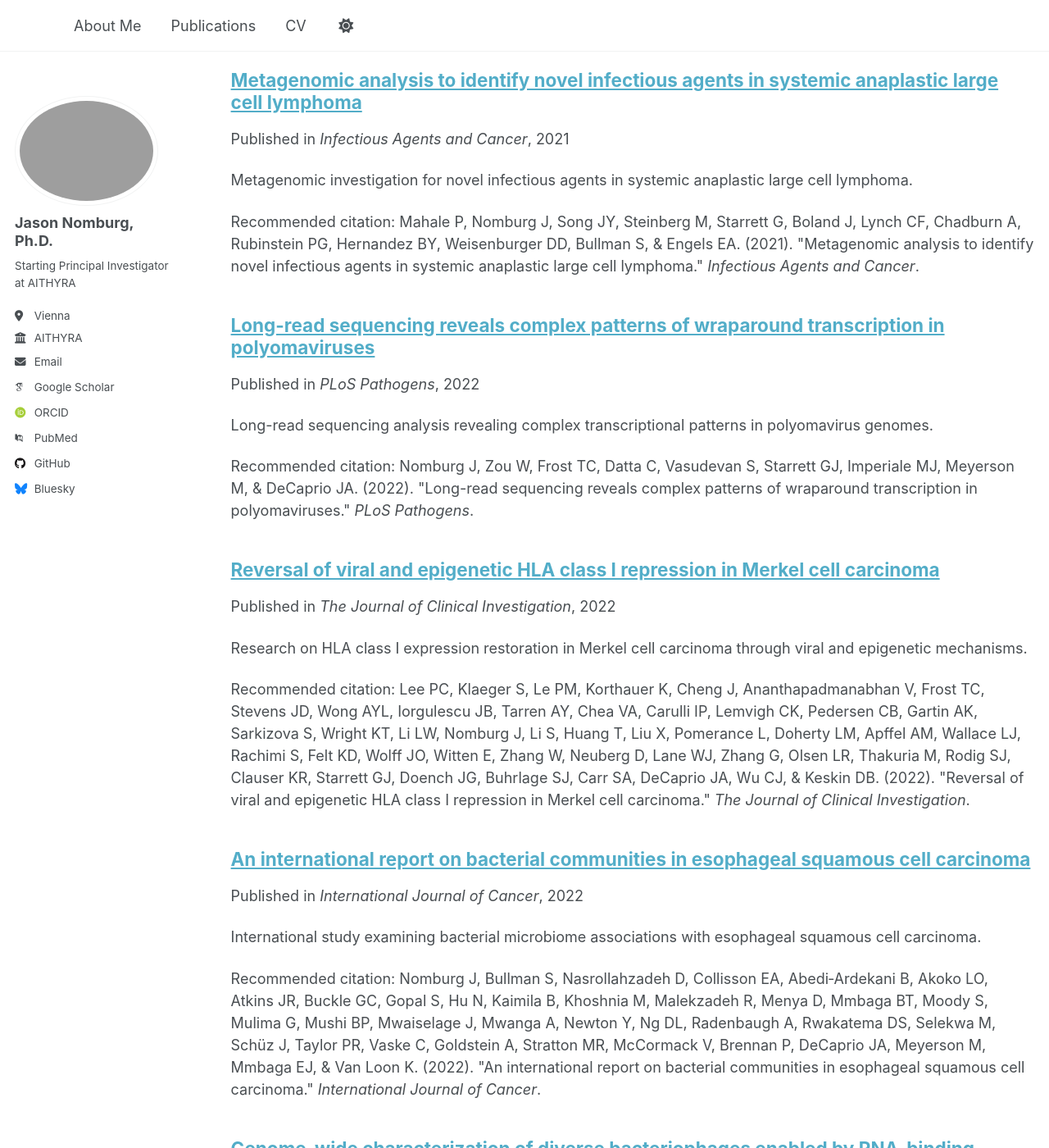
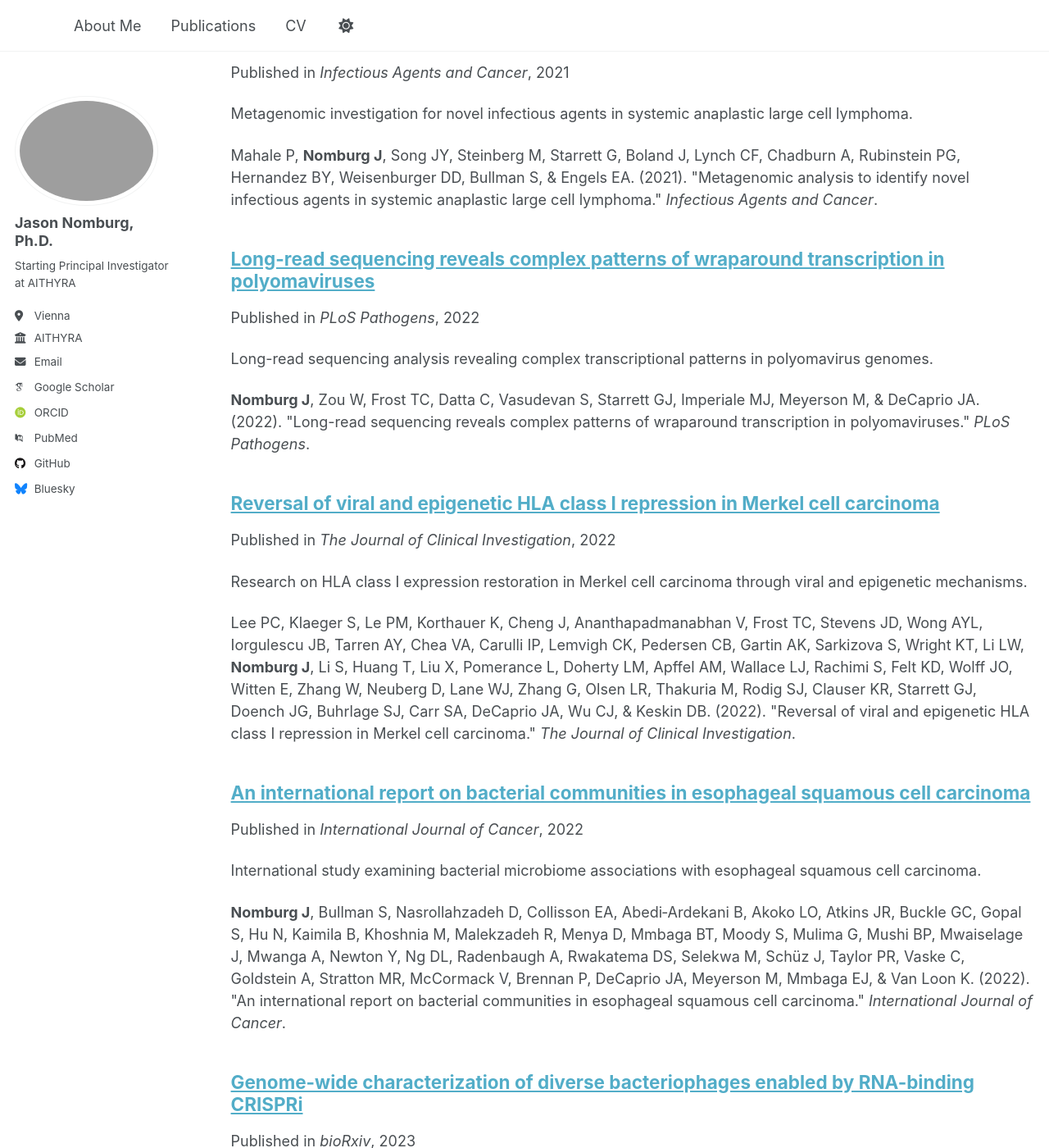
Before and after one commit to jnoms/jnoms.github.io, a Jekyll site: the page built from _pages/collection-archive.html, in a window 1280 px wide and 1400 px high, scrolled down 3406 px. Shown: the whole window at 82% size. Built offline with Jekyll 4.4.1, drawn with Linux system fonts in a browser that asks for light colours; some web fonts are replaced; a script that is not in the unit is left out; some of the changed text lies outside the part shown.

Commit message:
Fix publications page formatting: remove 'Recommended citation' prefix and bold author name
- Update archive-single.html template to remove 'Recommended citation:' text
- Add markdown processing to properly bold author name in citations
- Ensure consistent formatting between main publications page and individual publication pages
- Apply markdownify filter to convert **Nomburg J** to proper HTML bold tags

```diff
--- a/_includes/archive-single.html
+++ b/_includes/archive-single.html
@@ -53,21 +53,21 @@
     {% endif %}
 
     {% if post.citation and post.paperurl and post.slidesurl and post.bibtexurl %}
-      <p>Recommended citation: {{ post.citation }}<br /><a href="{{ post.paperurl }}">Download Paper</a> | <a href="{{ post.slidesurl }}">Download Slides</a> | <a href="{{ post.bibtexurl }}">Download Bibtex</a></p>
+      <p>{{ post.citation | replace: "Nomburg J", "**Nomburg J**" | replace: "Nomburg JL", "**Nomburg JL**" | markdownify | remove: "<p>" | remove: "</p>" }}<br /><a href="{{ post.paperurl }}">Download Paper</a> | <a href="{{ post.slidesurl }}">Download Slides</a> | <a href="{{ post.bibtexurl }}">Download Bibtex</a></p>
     {% elsif post.citation and post.paperurl and post.slidesurl %}
-      <p>Recommended citation: {{ post.citation }}<br /><a href="{{ post.paperurl }}">Download Paper</a> | <a href="{{ post.slidesurl }}">Download Slides</a></p>
+      <p>{{ post.citation | replace: "Nomburg J", "**Nomburg J**" | replace: "Nomburg JL", "**Nomburg JL**" | markdownify | remove: "<p>" | remove: "</p>" }}<br /><a href="{{ post.paperurl }}">Download Paper</a> | <a href="{{ post.slidesurl }}">Download Slides</a></p>
     {% elsif post.citation and post.paperurl and post.bibtexurl %}
-      <p>Recommended citation: {{ post.citation }}<br /><a href="{{ post.paperurl }}">Download Paper</a> | <a href="{{ post.bibtexurl }}">Download Bibtex</a></p>
+      <p>{{ post.citation | replace: "Nomburg J", "**Nomburg J**" | replace: "Nomburg JL", "**Nomburg JL**" | markdownify | remove: "<p>" | remove: "</p>" }}<br /><a href="{{ post.paperurl }}">Download Paper</a> | <a href="{{ post.bibtexurl }}">Download Bibtex</a></p>
     {% elsif post.citation and post.paperurl %}
-      <p>Recommended citation: {{ post.citation }}<br /><a href="{{ post.paperurl }}">Download Paper</a></p>
+      <p>{{ post.citation | replace: "Nomburg J", "**Nomburg J**" | replace: "Nomburg JL", "**Nomburg JL**" | markdownify | remove: "<p>" | remove: "</p>" }}<br /><a href="{{ post.paperurl }}">Download Paper</a></p>
     {% elsif post.citation and post.slidesurl and post.bibtexurl %}
-      <p>Recommended citation: {{ post.citation }}<br /><a href="{{ post.slidesurl }}">Download Slides</a> | <a href="{{ post.bibtexurl}}">Download Bibtex</a></p>
+      <p>{{ post.citation | replace: "Nomburg J", "**Nomburg J**" | replace: "Nomburg JL", "**Nomburg JL**" | markdownify | remove: "<p>" | remove: "</p>" }}<br /><a href="{{ post.slidesurl }}">Download Slides</a> | <a href="{{ post.bibtexurl}}">Download Bibtex</a></p>
     {% elsif post.citation and post.slidesurl %}
-      <p>Recommended citation: {{ post.citation }}<br /><a href="{{ post.slidesurl }}">Download Slides</a></p>
+      <p>{{ post.citation | replace: "Nomburg J", "**Nomburg J**" | replace: "Nomburg JL", "**Nomburg JL**" | markdownify | remove: "<p>" | remove: "</p>" }}<br /><a href="{{ post.slidesurl }}">Download Slides</a></p>
     {% elsif post.citation and post.bibtexurl %}
-      <p>Recommended citation: {{ post.citation }}<br /><a href="{{ post.bibtexurl }}">Download Bibtex</a></p>
+      <p>{{ post.citation | replace: "Nomburg J", "**Nomburg J**" | replace: "Nomburg JL", "**Nomburg JL**" | markdownify | remove: "<p>" | remove: "</p>" }}<br /><a href="{{ post.bibtexurl }}">Download Bibtex</a></p>
     {% elsif post.citation %}
-      <p>Recommended citation: {{ post.citation }}</p>
+      <p>{{ post.citation | replace: "Nomburg J", "**Nomburg J**" | replace: "Nomburg JL", "**Nomburg JL**" | markdownify | remove: "<p>" | remove: "</p>" }}</p>
     {% elsif post.paperurl and post.bibtexurl %}
       <p><a href=" {{ post.paperurl }} ">Download Paper</a> | <a href="{{ post.bibtexurl }}">Download Bibtex</a></p>
     {% elsif post.paperurl %}
```
